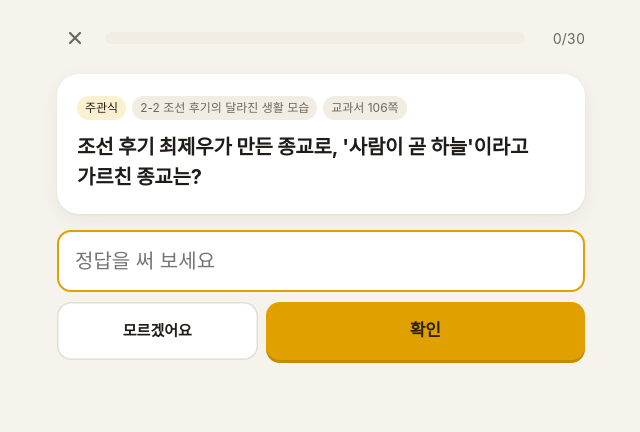
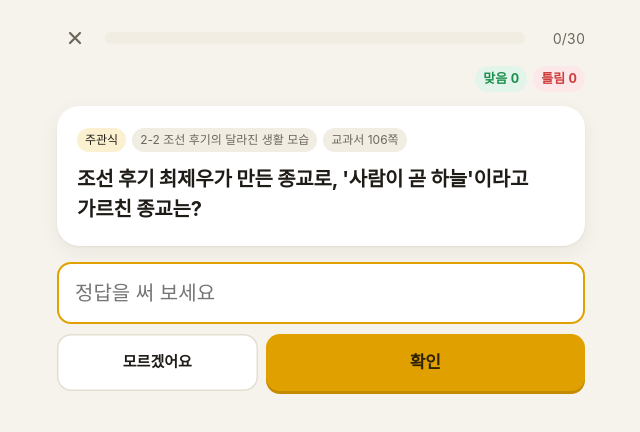
Before and after one commit to ssw0907/history-goldenbell-quiz, a plain HTML site: page index.html in a window 1280 px wide. Both pictures are taken after a click on the button "학습 시작". Shown: the whole page, without its empty margins (319-959 px from the left). Drawn offline with Linux system fonts and the light colour scheme; a web font is replaced by a local one.

Commit message:
문제 풀이 화면에 맞은 개수와 틀린 개수 표시
- 진행 막대 아래에 맞음(처음에 맞힌 문제)과 틀림(한 번이라도 틀린 문제) 개수 표시
- 결과 화면의 '다시 풀어 맞힘' 칸 이름을 실제 의미에 맞게 '틀린 문제'로 변경

Co-Authored-By: Claude Opus 5.5 <noreply@anthropic.com>

```diff
--- a/index.html
+++ b/index.html
@@ -95,6 +95,10 @@
   .bar { flex: 1; height: 12px; background: var(--surface-2); border-radius: 99px; overflow: hidden; }
   .bar i { display: block; height: 100%; width: 0; background: var(--accent); border-radius: 99px; transition: width .35s ease; }
   .counter { font-size: 14px; color: var(--muted); font-variant-numeric: tabular-nums; min-width: 48px; text-align: right; }
+  .tally { display: flex; gap: 6px; flex: none; font-size: 13px; font-weight: 700; font-variant-numeric: tabular-nums; }
+  .tally span { padding: 3px 8px; border-radius: 99px; white-space: nowrap; }
+  .tally .ok { background: var(--good-soft); color: var(--good); }
+  .tally .ng { background: var(--bad-soft); color: var(--bad); }
   .card { background: var(--surface); border-radius: 22px; padding: 22px 20px; box-shadow: var(--shadow); margin-bottom: 16px; animation: pop .25s ease; }
   @keyframes pop { from { opacity: 0; transform: translateY(8px); } to { opacity: 1; transform: none; } }
   .tags { display: flex; gap: 6px; flex-wrap: wrap; margin-bottom: 12px; }
@@ -240,6 +244,10 @@
     <div class="bar"><i id="barFill"></i></div>
     <div id="counter" class="counter">0/0</div>
   </div>
+  <div class="tally" style="margin:-8px 0 14px; justify-content:flex-end">
+    <span class="ok">맞음 <b id="okCount">0</b></span>
+    <span class="ng">틀림 <b id="ngCount">0</b></span>
+  </div>
   <div id="card" class="card">
     <div id="tags" class="tags"></div>
     <figure id="qFig" class="qfig" hidden><img id="qImg" alt=""><figcaption id="qCap"></figcaption></figure>
@@ -258,7 +266,7 @@
   </div>
   <div class="result-grid">
     <div class="stat"><b id="rFirst">0</b><span>한 번에 맞힘</span></div>
-    <div class="stat"><b id="rRetry">0</b><span>다시 풀어 맞힘</span></div>
+    <div class="stat"><b id="rRetry">0</b><span>틀린 문제</span></div>
     <div class="stat"><b id="rTotal">0</b><span>푼 문제</span></div>
   </div>
   <section class="panel">
@@ -412,6 +420,10 @@
   function updateBar() {
     $("barFill").style.width = (S.cleared.size / S.total * 100) + "%";
     $("counter").textContent = `${S.cleared.size}/${S.total}`;
+    // 맞음: 처음 풀 때 맞힌 문제 수, 틀림: 한 번이라도 틀린 문제 수 (다시 풀어 맞혀도 틀림으로 남음)
+    const firsts = Object.values(S.first);
+    $("okCount").textContent = firsts.filter(Boolean).length;
+    $("ngCount").textContent = S.missed.size;
   }
 
   function renderQuestion() {
```
